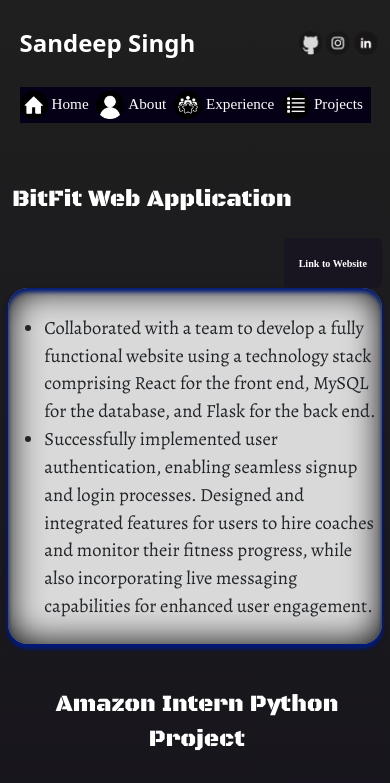
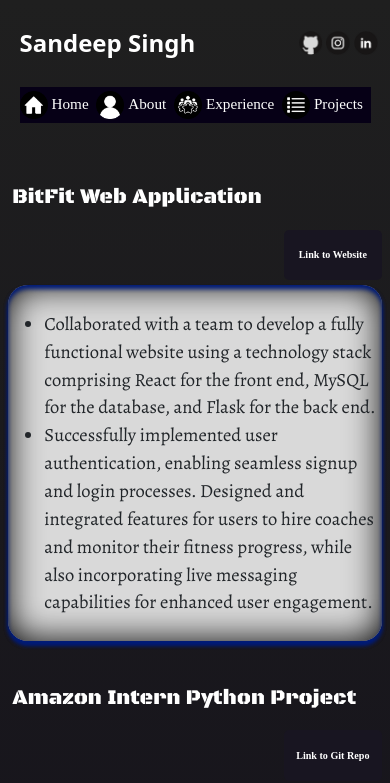
Before and after one commit to SandeepS3/personal-website, a React (Create React App) app: page /projects in a window 390 px wide. Shown: the top 783 px of the page. Built offline with nearby package versions, Linux system fonts and the light colour scheme; a web font is replaced by a local one.

Commit message:
mobile for projects

```diff
--- a/src/pages/ProjectsStyles.js
+++ b/src/pages/ProjectsStyles.js
@@ -87,8 +87,7 @@ const mediaStyles = {
   titleText: {
     color: "white",
     fontFamily: "Black Ops One",
-    fontSize: "2.8vh",
-    marginLeft: "1vw",
+    fontSize: "2.5vh",
   },
   titleButton: {
     display: "flex",
@@ -108,11 +107,13 @@ const mediaStyles = {
   titleRight: {
     display: "flex",
     justifyContent: "flex-start",
-    paddingBottom: "0.5vh",
+    marginLeft: "1vw",
   },
   titleLeft: {
     display: "flex",
     justifyContent: "flex-end",
+    paddingBottom: "0.5vh",
+    marginLeft: "1vw",
   },
   descriptionBox1: {
     width: "100%",
```
